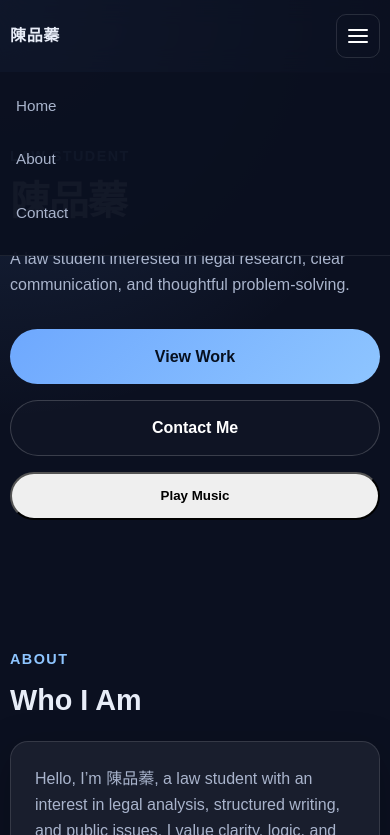
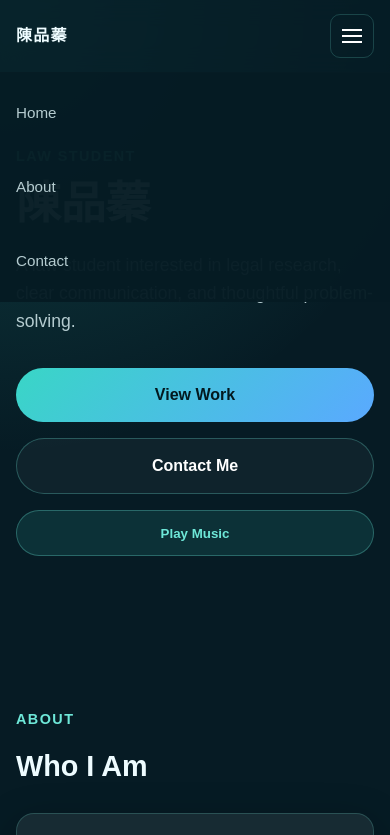
Before and after one commit to cpj031210/irene, a plain HTML site: page index.html in a window 390 px wide. Both pictures are taken after a click on the button "Toggle navigation". Shown: the top 835 px of the page. Drawn offline with Linux system fonts and the light colour scheme.

Commit message:
Update styles.css

```diff
--- a/styles.css
+++ b/styles.css
@@ -1,17 +1,15 @@
-/* =========================
-   Base
-========================= */
 :root {
-  --color-bg: #0b1020;
-  --color-bg-secondary: #121a31;
-  --color-card: rgba(255, 255, 255, 0.06);
-  --color-card-border: rgba(255, 255, 255, 0.12);
-  --color-text: #e8edf8;
-  --color-text-muted: #a9b4cc;
-  --color-accent: #6ea8fe;
-  --color-accent-strong: #8ec5ff;
+  --color-bg: #061b24;
+  --color-bg-secondary: #0b2d36;
+  --color-card: rgba(255, 255, 255, 0.07);
+  --color-card-border: rgba(130, 255, 230, 0.18);
+  --color-text: #eefcff;
+  --color-text-muted: #b5ccd0;
+  --color-accent: #39d6c6;
+  --color-accent-strong: #6ee7d8;
+  --color-blue: #5aa9ff;
   --color-white: #ffffff;
-  --shadow-soft: 0 12px 40px rgba(0, 0, 0, 0.25);
+  --shadow-soft: 0 12px 40px rgba(0, 0, 0, 0.3);
   --max-width: 1100px;
   --border-radius: 18px;
   --transition-fast: 0.25s ease;
@@ -29,8 +27,8 @@ body {
   margin: 0;
   font-family: Arial, Helvetica, sans-serif;
   background:
-    radial-gradient(circle at top left, rgba(110, 168, 254, 0.18), transparent 28%),
-    radial-gradient(circle at bottom right, rgba(142, 197, 255, 0.12), transparent 22%),
+    radial-gradient(circle at top left, rgba(57, 214, 198, 0.22), transparent 28%),
+    radial-gradient(circle at bottom right, rgba(90, 169, 255, 0.18), transparent 24%),
     var(--color-bg);
   color: var(--color-text);
   line-height: 1.6;
@@ -39,11 +37,6 @@ body {
 a {
   color: inherit;
   text-decoration: none;
-}
-
-img {
-  max-width: 100%;
-  display: block;
 }
 
 .container {
@@ -55,16 +48,13 @@ img {
   padding: 5rem 0;
 }
 
-/* =========================
-   Header
-========================= */
 .site-header {
   position: sticky;
   top: 0;
   z-index: 1000;
-  background: rgba(11, 16, 32, 0.75);
+  background: rgba(6, 27, 36, 0.78);
   backdrop-filter: blur(12px);
-  border-bottom: 1px solid rgba(255, 255, 255, 0.08);
+  border-bottom: 1px solid rgba(110, 231, 216, 0.14);
 }
 
 .header-inner {
@@ -72,29 +62,24 @@ img {
   display: flex;
   align-items: center;
   justify-content: space-between;
-  gap: 1rem;
 }
 
 .site-logo {
-  font-size: 1rem;
   font-weight: 700;
-  letter-spacing: 0.04em;
+  letter-spacing: 0.08em;
 }
 
 .site-nav {
   display: flex;
-  align-items: center;
   gap: 1.5rem;
 }
 
 .nav-link {
   color: var(--color-text-muted);
   font-size: 0.95rem;
-  transition: color var(--transition-fast);
 }
 
-.nav-link:hover,
-.nav-link:focus-visible {
+.nav-link:hover {
   color: var(--color-white);
 }
 
@@ -102,8 +87,7 @@ img {
   display: none;
   width: 44px;
   height: 44px;
-  padding: 0;
-  border: 1px solid rgba(255, 255, 255, 0.12);
+  border: 1px solid rgba(110, 231, 216, 0.2);
   border-radius: 10px;
   background: transparent;
   cursor: pointer;
@@ -115,12 +99,8 @@ img {
   height: 2px;
   margin: 4px auto;
   background: var(--color-white);
-  border-radius: 99px;
 }
 
-/* =========================
-   Hero
-========================= */
 .hero-section {
   min-height: calc(100vh - 72px);
   display: flex;
@@ -144,9 +124,8 @@ img {
 
 .hero-title {
   margin: 0;
-  font-size: clamp(2.5rem, 6vw, 4.8rem);
+  font-size: clamp(2.8rem, 7vw, 5rem);
   line-height: 1.05;
-  letter-spacing: -0.03em;
 }
 
 .hero-description {
@@ -163,9 +142,6 @@ img {
   margin-top: 2rem;
 }
 
-/* =========================
-   Buttons
-========================= */
 .button {
   display: inline-flex;
   align-items: center;
@@ -173,33 +149,33 @@ img {
   min-width: 140px;
   padding: 0.9rem 1.4rem;
   border-radius: 999px;
+  border: none;
   font-weight: 700;
-  transition:
-    transform var(--transition-fast),
-    background-color var(--transition-fast),
-    border-color var(--transition-fast),
-    color var(--transition-fast);
+  cursor: pointer;
+  transition: transform var(--transition-fast), background var(--transition-fast);
 }
 
-.button:hover,
-.button:focus-visible {
+.button:hover {
   transform: translateY(-2px);
 }
 
 .button-primary {
-  background: linear-gradient(135deg, var(--color-accent), var(--color-accent-strong));
-  color: #07101f;
+  background: linear-gradient(135deg, var(--color-accent), var(--color-blue));
+  color: #03191f;
 }
 
 .button-secondary {
-  border: 1px solid rgba(255, 255, 255, 0.18);
+  border: 1px solid rgba(110, 231, 216, 0.28);
   color: var(--color-white);
-  background: rgba(255, 255, 255, 0.02);
+  background: rgba(255, 255, 255, 0.04);
 }
 
-/* =========================
-   Section Headings
-========================= */
+.button-music {
+  background: rgba(57, 214, 198, 0.12);
+  color: var(--color-accent-strong);
+  border: 1px solid rgba(110, 231, 216, 0.3);
+}
+
 .section-heading {
   margin-bottom: 1.5rem;
 }
@@ -207,12 +183,8 @@ img {
 .section-title {
   margin: 0;
   font-size: clamp(1.8rem, 4vw, 2.5rem);
-  line-height: 1.2;
 }
 
-/* =========================
-   Cards
-========================= */
 .content-card,
 .contact-card {
   background: var(--color-card);
@@ -228,12 +200,11 @@ img {
 .about-text {
   margin: 0;
   color: var(--color-text-muted);
-  font-size: 1rem;
 }
 
 .contact-grid {
   display: grid;
-  grid-template-columns: repeat(3, minmax(0, 1fr));
+  grid-template-columns: repeat(3, 1fr);
   gap: 1rem;
 }
 
@@ -242,17 +213,11 @@ img {
   flex-direction: column;
   gap: 0.5rem;
   padding: 1.25rem;
-  transition:
-    transform var(--transition-fast),
-    border-color var(--transition-fast),
-    background-color var(--transition-fast);
 }
 
-.contact-card:hover,
-.contact-card:focus-visible {
-  transform: translateY(-4px);
-  border-color: rgba(110, 168, 254, 0.45);
-  background: rgba(255, 255, 255, 0.08);
+.contact-card:hover {
+  border-color: rgba(57, 214, 198, 0.55);
+  background: rgba(255, 255, 255, 0.09);
 }
 
 .contact-type {
@@ -266,9 +231,6 @@ img {
   word-break: break-word;
 }
 
-/* =========================
-   Responsive
-========================= */
 @media (max-width: 768px) {
   .menu-toggle {
     display: inline-block;
@@ -281,11 +243,8 @@ img {
     right: 0;
     display: none;
     flex-direction: column;
-    align-items: flex-start;
-    gap: 0;
-    padding: 0.5rem 1rem 1rem;
-    background: rgba(11, 16, 32, 0.96);
-    border-bottom: 1px solid rgba(255, 255, 255, 0.08);
+    padding: 1rem;
+    background: rgba(6, 27, 36, 0.97);
   }
 
   .site-nav.is-open {
@@ -293,33 +252,20 @@ img {
   }
 
   .nav-link {
-    width: 100%;
-    padding: 0.9rem 0;
+    padding: 0.8rem 0;
   }
 
   .hero-section {
     min-height: auto;
-    padding: 4.5rem 0 4rem;
-  }
-
-  .hero-description {
-    font-size: 1rem;
+    padding: 4.5rem 0;
   }
 
   .contact-grid {
     grid-template-columns: 1fr;
   }
-
-  .section-block {
-    padding: 4rem 0;
-  }
 }
 
 @media (max-width: 480px) {
-  .container {
-    width: min(100% - 1.25rem, var(--max-width));
-  }
-
   .hero-actions {
     flex-direction: column;
   }
```
